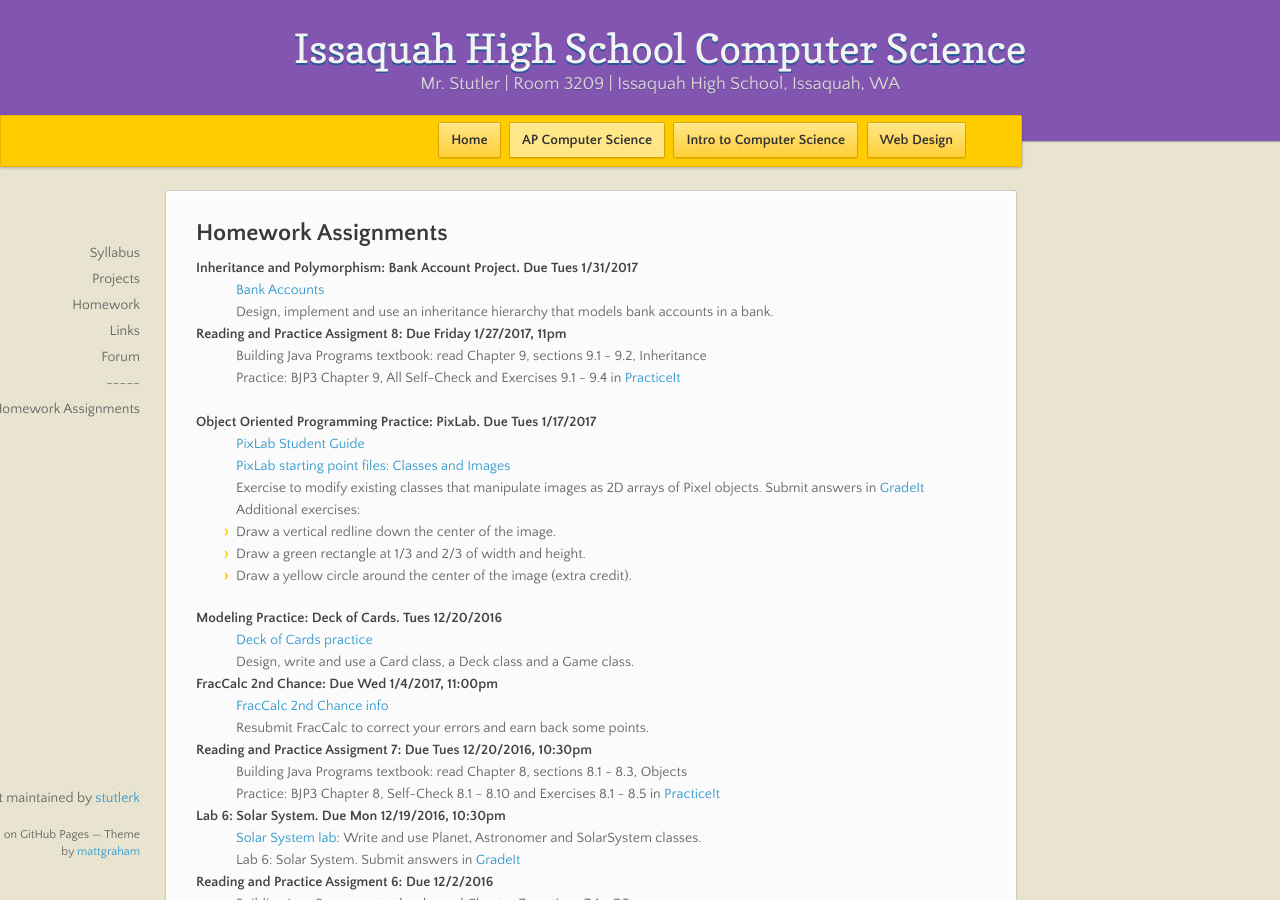
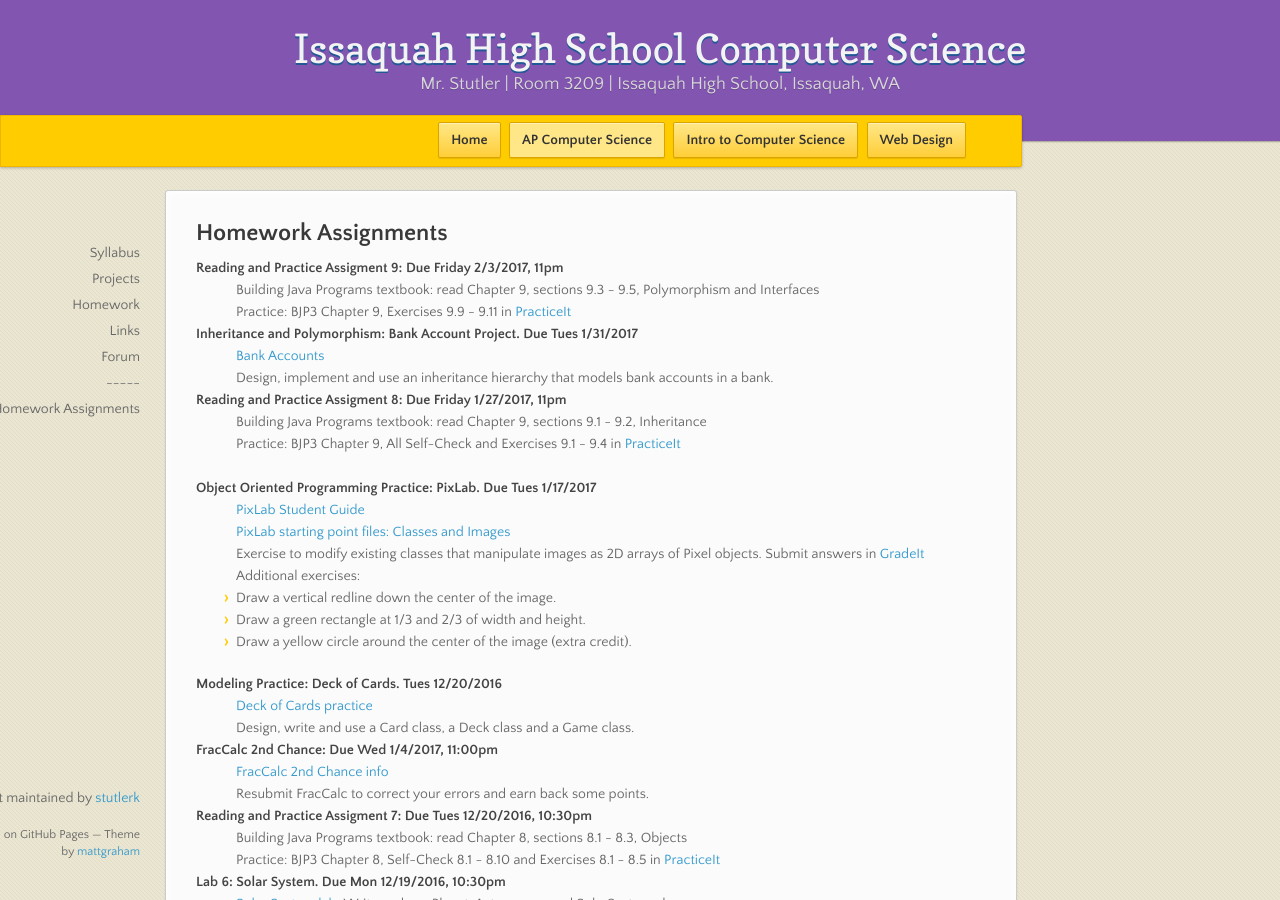
Before and after one commit to stutlerk/ihs-website, a Jekyll site: the page built from _apcs/homework.html, in a window 1280 px wide and 900 px high. Built offline with Jekyll 4.4.1, drawn with Linux system fonts in a browser that asks for light colours; nearby versions of some CDN libraries.

Commit message:
Update homework.html

```diff
--- a/_apcs/homework.html
+++ b/_apcs/homework.html
@@ -6,6 +6,10 @@ layout: course
 <section>
 <h2>Homework Assignments</h2>
 <dl>
+    <dt>Reading and Practice Assigment 9: Due Friday 2/3/2017, 11pm</dt>
+    <dd>Building Java Programs textbook: read Chapter 9, sections 9.3 - 9.5, Polymorphism and Interfaces</dd>
+    <dd>Practice: BJP3 Chapter 9, Exercises 9.9 - 9.11 in <a href="http://practiceit.cs.washington.edu/">PracticeIt</a></dd>
+
     <dt>Inheritance and Polymorphism: Bank Account Project. Due Tues 1/31/2017</dt>
     <dd><a href="https://issaquahwednet-my.sharepoint.com/personal/stutlerk_issaquah_wednet_edu/_layouts/15/guestaccess.aspx?docid=07a648eef0cde45598cf1a572c8740ba2&authkey=AY7_SuMMF0n2oI2TGH5y7OQ">Bank Accounts</a></dd>
     <dd>Design, implement and use an inheritance hierarchy that models bank accounts in a bank.</dd>
```
